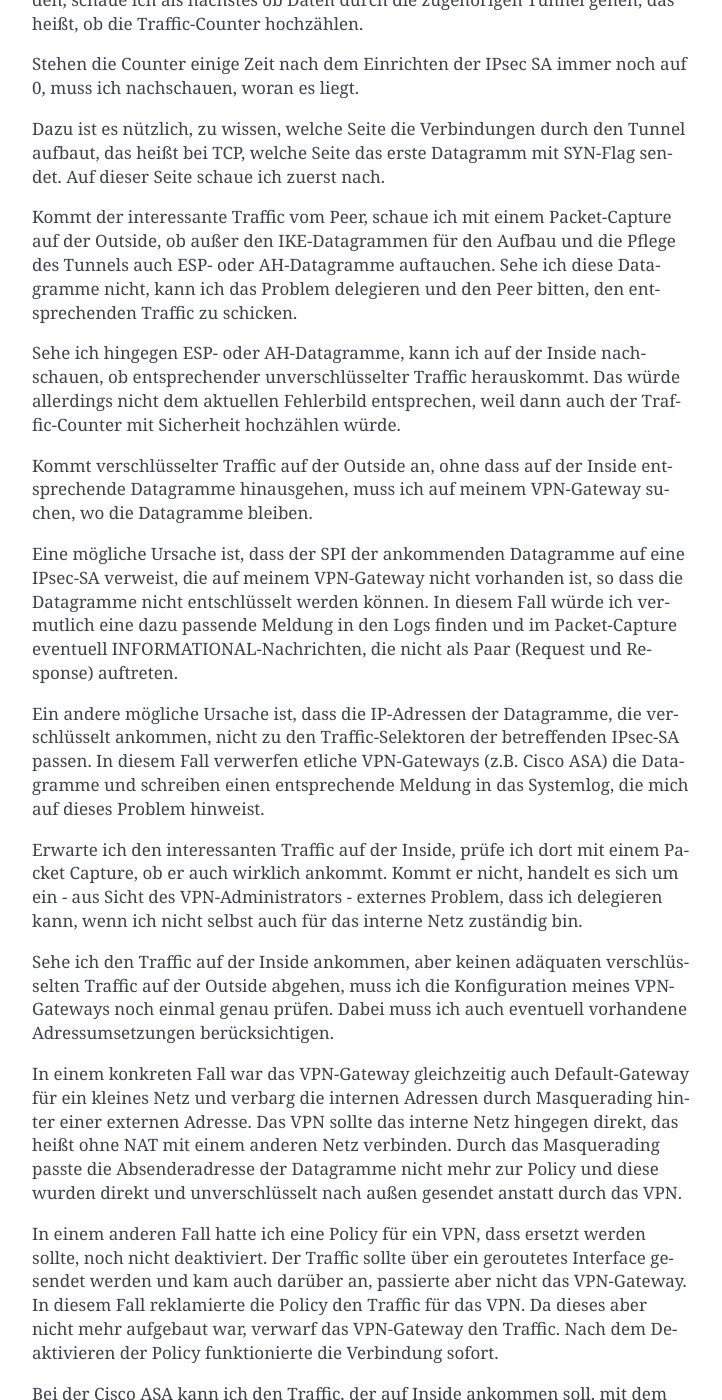
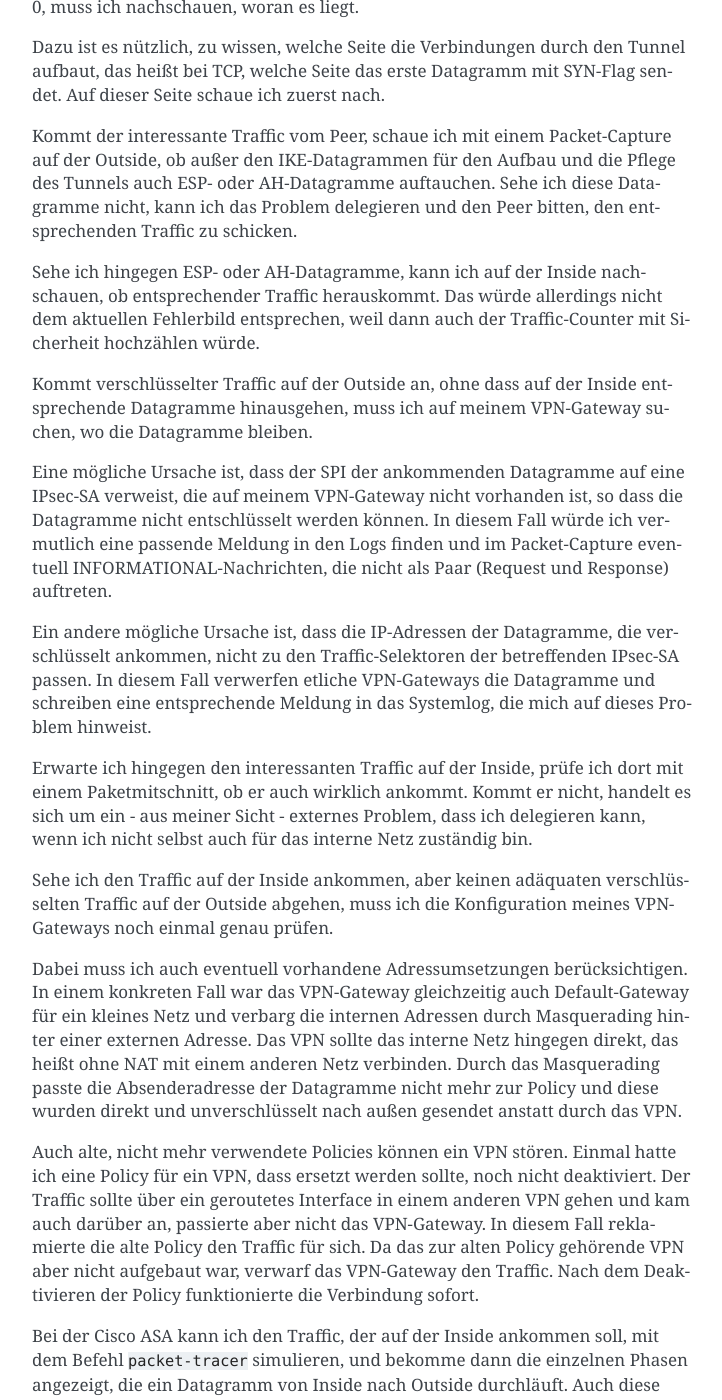
Before and after one commit to matwei-books/Fehlersuche-bei-IPsec-VPN-mit-IKEv2, a Sphinx documentation site: the page built from source/fehler/fehlerbilder.rst, in a window 1280 px wide and 1400 px high, scrolled down 2494 px. Shown: the whole window, without its empty margins (388-1110 px from the left). Built offline with Sphinx 7.4.7, drawn with Linux system fonts in a browser that asks for light colours; some of the changed text lies outside the part shown.

Commit message:
für Veröffentlichung vorbereitet

```diff
--- a/source/fehler/fehlerbilder.rst
+++ b/source/fehler/fehlerbilder.rst
@@ -36,8 +35,7 @@
    temporär eine Adresse aus dem lokalen Adressbereich des Tunnels
    auf das VPN-Gateway legen
    und den Traffic mit PING und eben dieser Quelladresse erzeugen.
-   Diese Adresse konfiguriere ich dazu ohne Netzwerk,
-   das heißt mit Netzmaske 32 beziehungsweise 128 Bit
+   Diese Adresse konfiguriere ich mit 32 beziehungsweise 128 Bit Netzmaske
    um den restlichen Datenverkehr nicht zu stören.
 
    Habe ich jedoch dynamisches NAT für den Traffic im Tunnel, so dass
@@ -57,7 +55,7 @@
 .. index:: Outside
 
 Interessant wird es, wenn sich der Tunnel nicht öffnen lässt.
-Dann schaue ich als nächstes mit einem Packet-Sniffer auf der Outside,
+Dann schaue ich als nächstes mit einem Paketmitschnitt auf der Outside,
 ob ich überhaupt Traffic vom und zum Peer-VPN-Gateway sehe,
 insbesondere IKE-Traffic - das heißt, UDP Port 500 oder 4500.
 Sehe ich IKE-Traffic von beiden Peers und der Tunnel geht nicht auf,
@@ -69,7 +67,6 @@
 Insbesondere darf ich mich nicht dazu verleiten lassen, einen Fehler in
 der VPN-Konfiguration zu suchen, wenn die IP-Verbindung zwischen den
 Peers nicht funktioniert.
-
 Ein objektives Kriterium ist für mich ein Paketmitschnitt,
 der Datagramme vom Peer-VPN-Gateway zeigt.
 Die Systemprotokolle können unerfahrene Administratoren
@@ -147,7 +144,7 @@
 Peer bitten, den entsprechenden Traffic zu schicken.
 
 Sehe ich hingegen ESP- oder AH-Datagramme, kann ich auf der Inside
-nachschauen, ob entsprechender unverschlüsselter Traffic herauskommt.
+nachschauen, ob entsprechender Traffic herauskommt.
 Das würde allerdings nicht dem aktuellen Fehlerbild entsprechen, weil
 dann auch der Traffic-Counter mit Sicherheit hochzählen würde.
 
@@ -159,30 +156,32 @@
 eine IPsec-SA verweist, die auf meinem VPN-Gateway nicht vorhanden ist,
 so dass die Datagramme nicht entschlüsselt werden können.
 In diesem Fall würde ich vermutlich
-eine dazu passende Meldung in den Logs finden
+eine passende Meldung in den Logs finden
 und im Packet-Capture eventuell INFORMATIONAL-Nachrichten,
 die nicht als Paar (Request und Response) auftreten.
 
 Ein andere mögliche Ursache ist, dass die IP-Adressen der Datagramme,
 die verschlüsselt ankommen, nicht zu den Traffic-Selektoren der
 betreffenden IPsec-SA passen.
-In diesem Fall verwerfen etliche VPN-Gateways (z.B. Cisco ASA) die
-Datagramme und schreiben einen entsprechende Meldung in das Systemlog,
+In diesem Fall verwerfen etliche VPN-Gateways die Datagramme
+und schreiben eine entsprechende Meldung in das Systemlog,
 die mich auf dieses Problem hinweist.
 
 .. index:: Inside
 
-Erwarte ich den interessanten Traffic auf der Inside, prüfe ich dort mit
-einem Packet Capture, ob er auch wirklich ankommt.
-Kommt er nicht, handelt es sich um ein - aus Sicht des
-VPN-Administrators - externes Problem, dass ich delegieren kann, wenn
-ich nicht selbst auch für das interne Netz zuständig bin.
+Erwarte ich hingegen den interessanten Traffic auf der Inside,
+prüfe ich dort mit einem Paketmitschnitt,
+ob er auch wirklich ankommt.
+Kommt er nicht, handelt es sich um
+ein - aus meiner Sicht - externes Problem,
+dass ich delegieren kann,
+wenn ich nicht selbst auch für das interne Netz zuständig bin.
 
 Sehe ich den Traffic auf der Inside ankommen, aber keinen adäquaten
 verschlüsselten Traffic auf der Outside abgehen, muss ich die
 Konfiguration meines VPN-Gateways noch einmal genau prüfen.
+
 Dabei muss ich auch eventuell vorhandene Adressumsetzungen berücksichtigen.
-
 In einem konkreten Fall war das VPN-Gateway gleichzeitig
 auch Default-Gateway für ein kleines Netz und verbarg die internen
 Adressen durch Masquerading hinter einer externen Adresse.
@@ -193,17 +192,21 @@
 und diese wurden direkt und unverschlüsselt nach außen gesendet
 anstatt durch das VPN.
 
-In einem anderen Fall hatte ich eine Policy für ein VPN, dass ersetzt werden
-sollte, noch nicht deaktiviert. Der Traffic sollte über ein geroutetes
-Interface gesendet werden und kam auch darüber an, passierte aber nicht
-das VPN-Gateway. In diesem Fall reklamierte die Policy den Traffic für
-das VPN. Da dieses aber nicht mehr aufgebaut war, verwarf das
-VPN-Gateway den Traffic.
+Auch alte, nicht mehr verwendete Policies können ein VPN stören.
+Einmal hatte ich eine Policy für ein VPN,
+dass ersetzt werden sollte,
+noch nicht deaktiviert.
+Der Traffic sollte über ein geroutetes Interface in einem anderen VPN gehen
+und kam auch darüber an,
+passierte aber nicht das VPN-Gateway.
+In diesem Fall reklamierte die alte Policy den Traffic für sich.
+Da das zur alten Policy gehörende VPN aber nicht aufgebaut war,
+verwarf das VPN-Gateway den Traffic.
 Nach dem Deaktivieren der Policy funktionierte die Verbindung sofort.
 
 .. index:: Inside
 
-Bei der Cisco ASA kann ich den Traffic, der auf Inside ankommen soll,
+Bei der Cisco ASA kann ich den Traffic, der auf der Inside ankommen soll,
 mit dem Befehl ``packet-tracer`` simulieren, und bekomme dann die einzelnen
 Phasen angezeigt, die ein Datagramm von Inside nach Outside durchläuft.
 Auch diese können einen Hinweis auf die Stelle geben,
@@ -261,9 +265,9 @@
 VPN funktioniert, aber Dateitransfer nicht
 ------------------------------------------
 
-Ein Problem, dass eher selten auftritt, aber beim ersten mal
-etwas Mühe macht, die Ursache zu erkennen, ist das folgende.
-
+Ein Problem, dass eher selten auftritt,
+bei dem es beim ersten mal vielleicht etwas Mühe macht,
+die Ursache zu erkennen, ist das folgende:
 Beim Test des VPNs "funktioniert" scheinbar alles, alle Child-SA gehen
 auf, die Testverbindungen zu den Endsystemen funktionieren.
 Trotzem melden die Anwender, dass manchmal oder immer bei bestimmten
--- a/source/fehler/index.rst
+++ b/source/fehler/index.rst
@@ -54,5 +54,5 @@
    :caption: Inhalt:
 
    kategorisierung
-   fehlerbilder-empty
+   fehlerbilder
    ursachen-empty
```
Also changed, not shown: other parts of source/fehler/fehlerbilder.rst (+19 -18 lines), source/fehler/fehlerbilder-empty.rst (deleted, +0 -15 lines).
